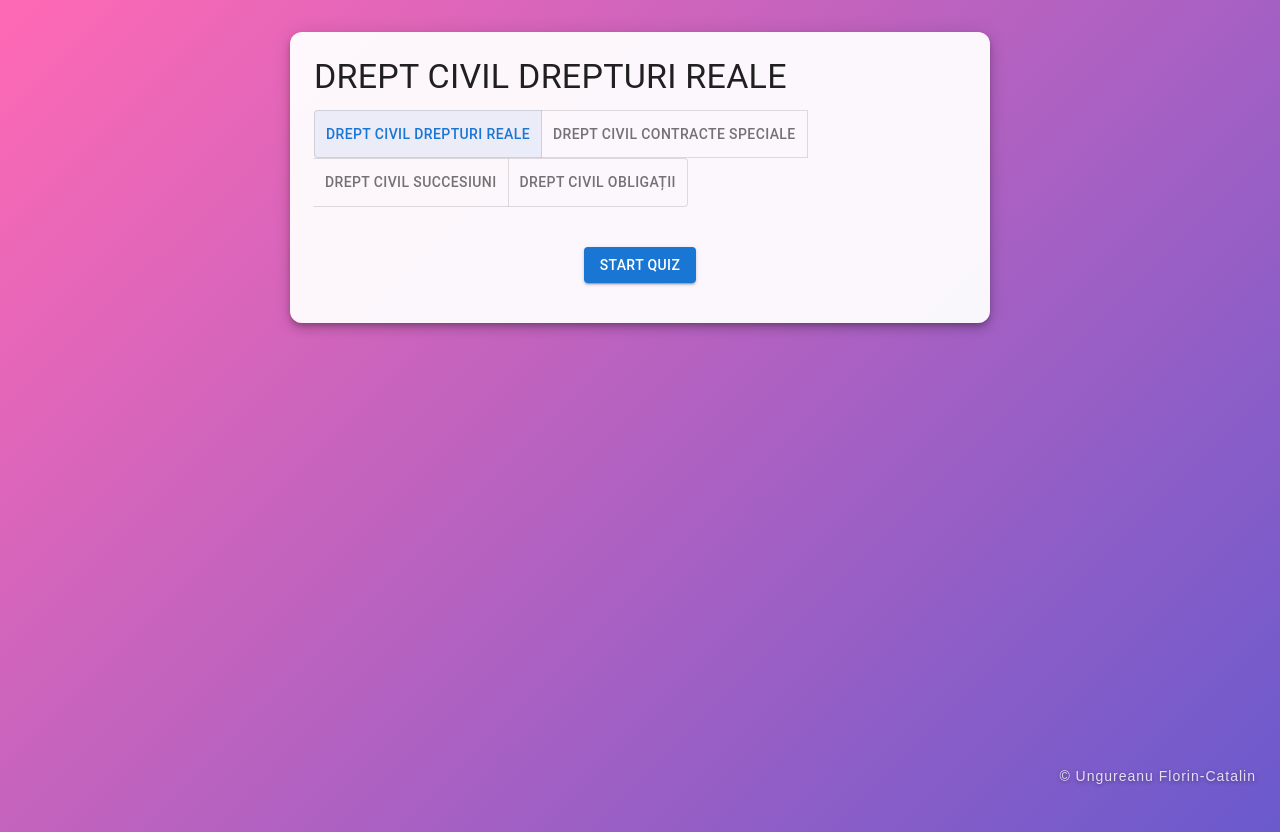
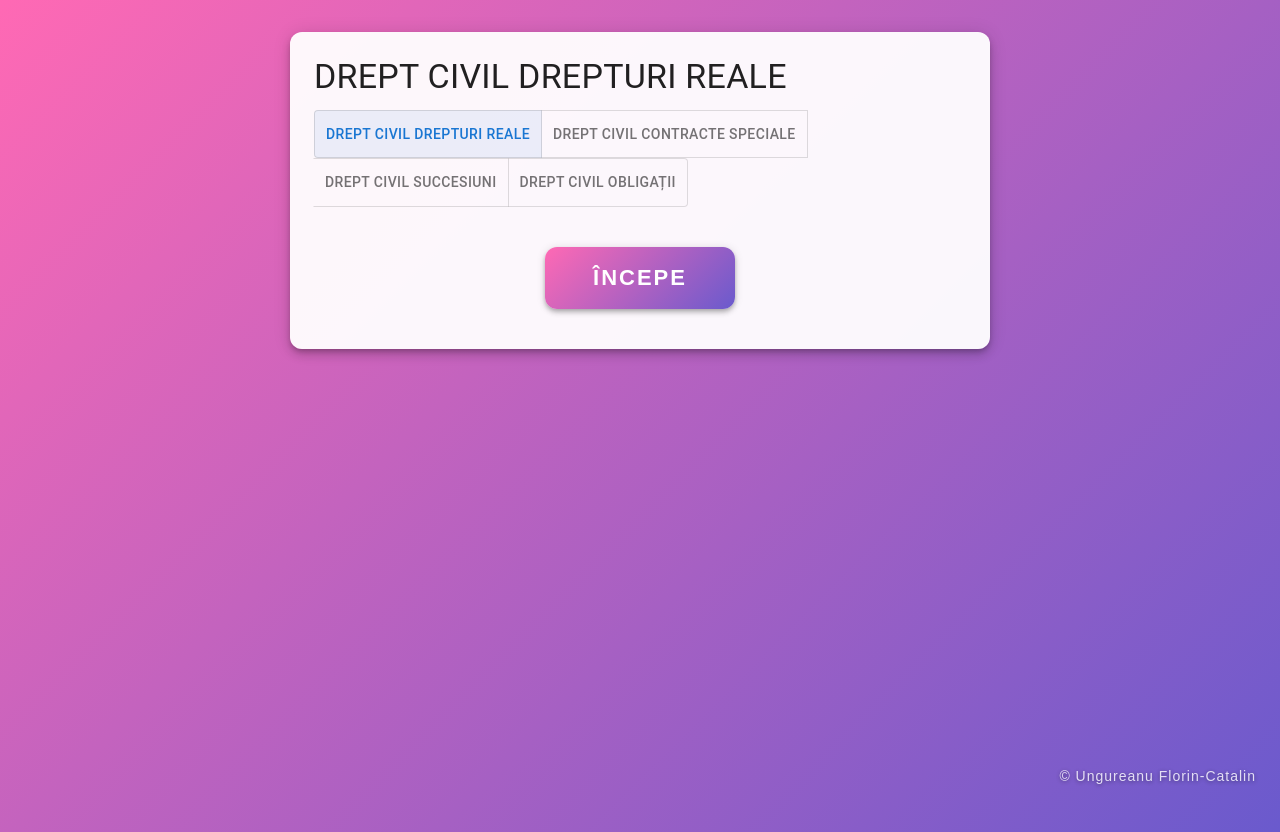
Before and after one commit to Florin-Catalin/florin-catalin.github.io, a React (Create React App) app: page / in a window 1280 px wide. Built offline with nearby package versions, Linux system fonts and the light colour scheme.

Commit message:
nice button incepe

```diff
--- a/src/components/Quiz.tsx
+++ b/src/components/Quiz.tsx
@@ -99,8 +99,27 @@ const QuizWithTimer: React.FC = () => {
         </ToggleButtonGroup>
         {!started && (
           <Box sx={{ mt: 3, mb: 2, display: 'flex', justifyContent: 'center' }}>
-            <Button variant="contained" color="primary" onClick={handleStart}>
-              Start Quiz
+            <Button
+              variant="contained"
+              onClick={handleStart}
+              sx={{
+                background: 'linear-gradient(135deg, #ff69b4 0%, #6a5acd 100%)',
+                color: '#fff',
+                fontWeight: 700,
+                fontSize: 22,
+                px: 6,
+                py: 1.5,
+                borderRadius: 3,
+                letterSpacing: 2,
+                boxShadow: 4,
+                fontFamily: 'Montserrat, Arial, sans-serif',
+                '&:hover': {
+                  background: 'linear-gradient(135deg, #6a5acd 0%, #ff69b4 100%)',
+                  boxShadow: 6,
+                },
+              }}
+            >
+              ÎNCEPE
             </Button>
           </Box>
         )}
```
